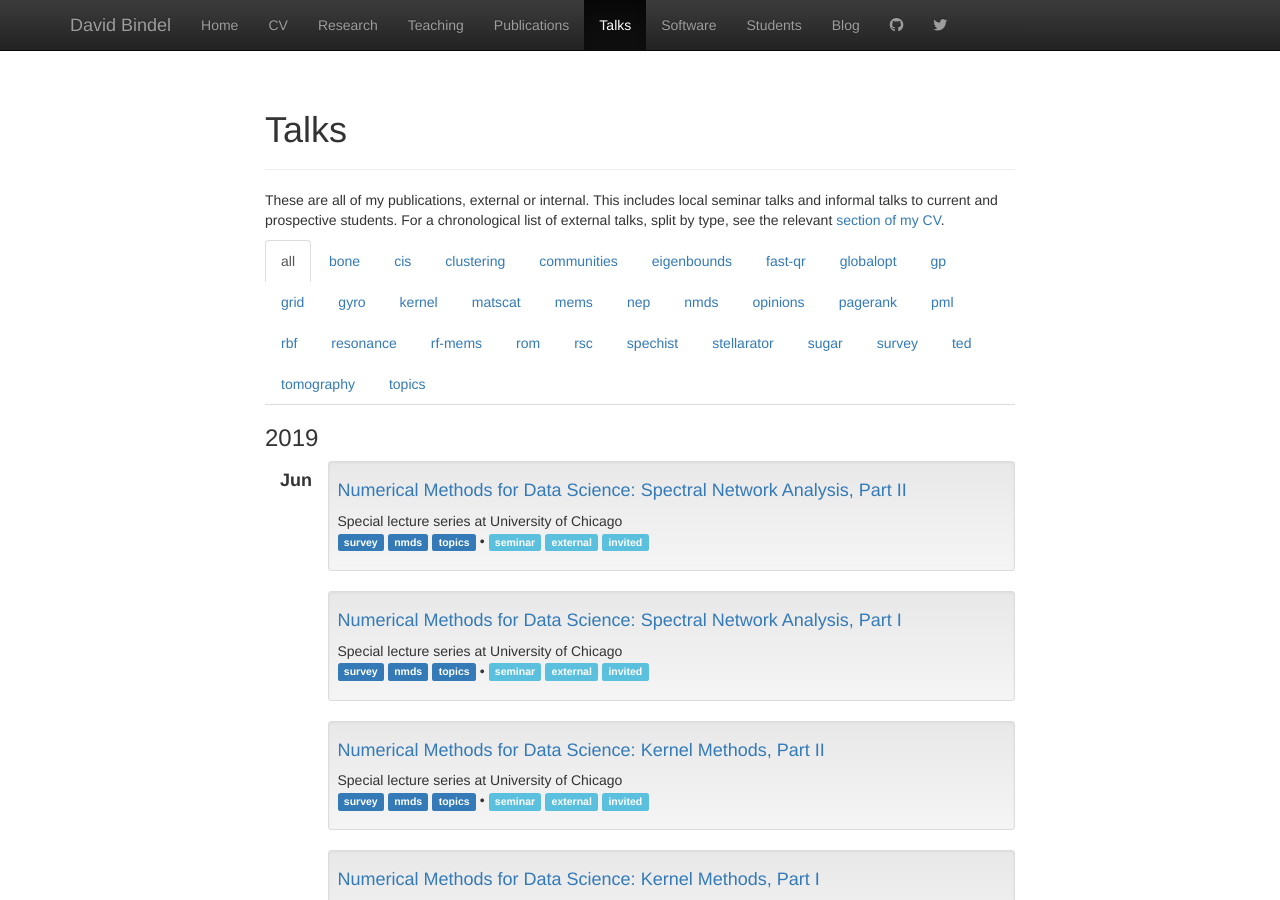
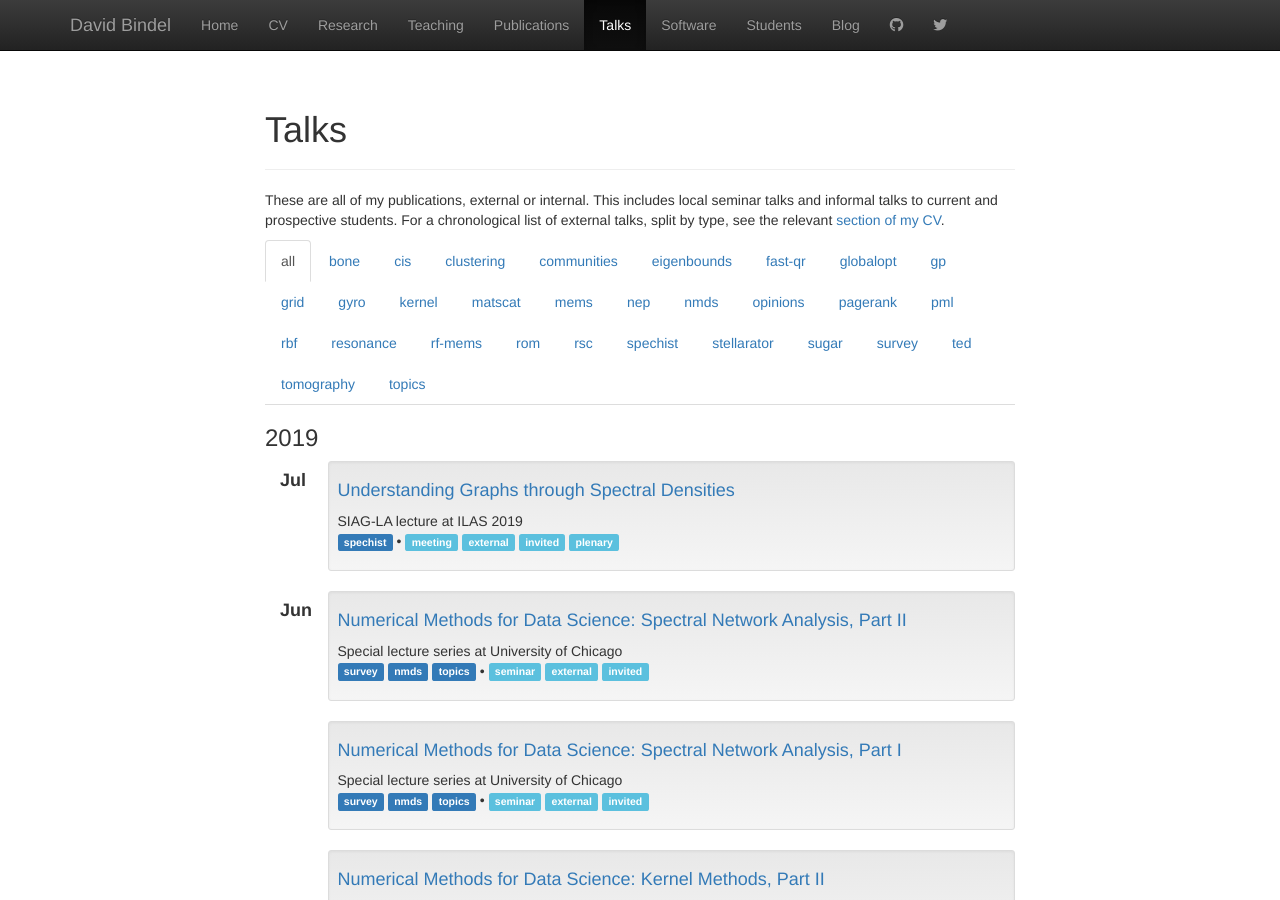
Before and after one commit to dbindel/cornell_web, a Jekyll site: the page built from talks.html, in a window 1280 px wide and 900 px high. Built offline with Jekyll 4.4.1, drawn with Linux system fonts in a browser that asks for light colours; nearby versions of some CDN libraries.

Commit message:
Add ILAS talk.

```diff
--- a/_data/present.yml
+++ b/_data/present.yml
@@ -1188,3 +1188,9 @@
   tags: [survey, nmds, topics]
   where: Special lecture series at University of Chicago
   type: [seminar, external, invited]
+-
+  file: 2019-07-ilas/ilas-jul19.pdf
+  title: "Understanding Graphs through Spectral Densities"
+  tags: [spechist]
+  where: SIAG-LA lecture at ILAS 2019
+  type: [meeting, external, invited, plenary]
```
